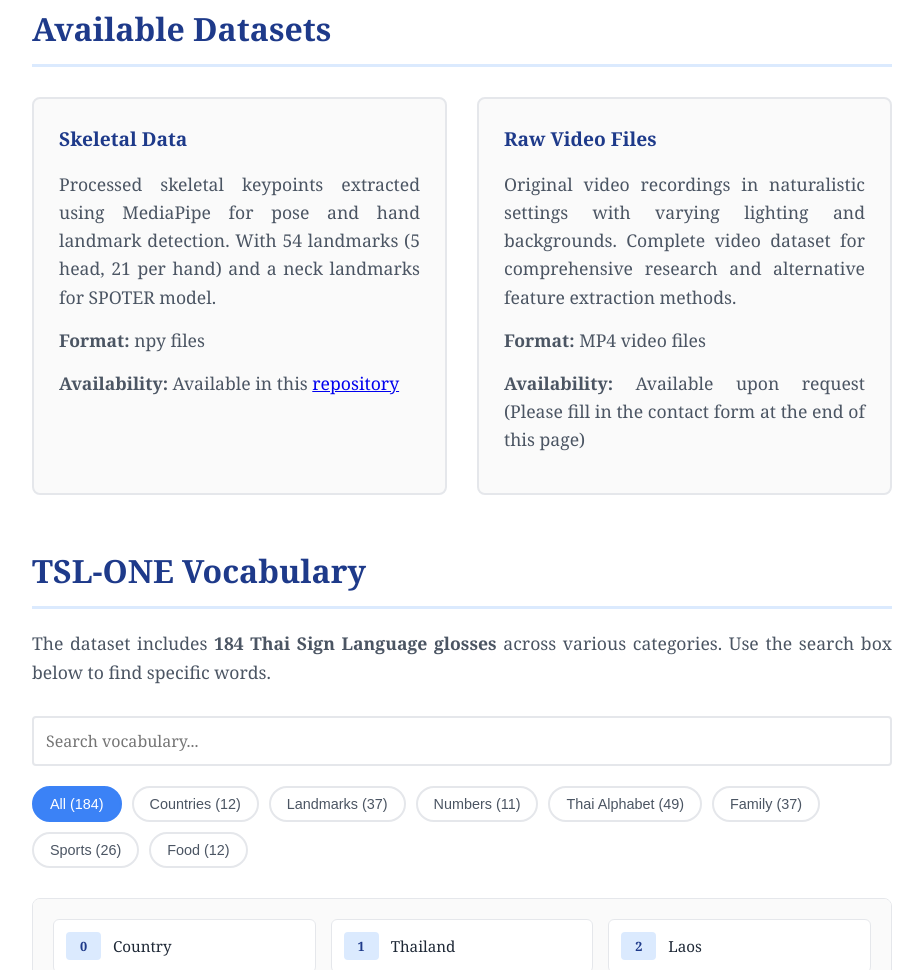
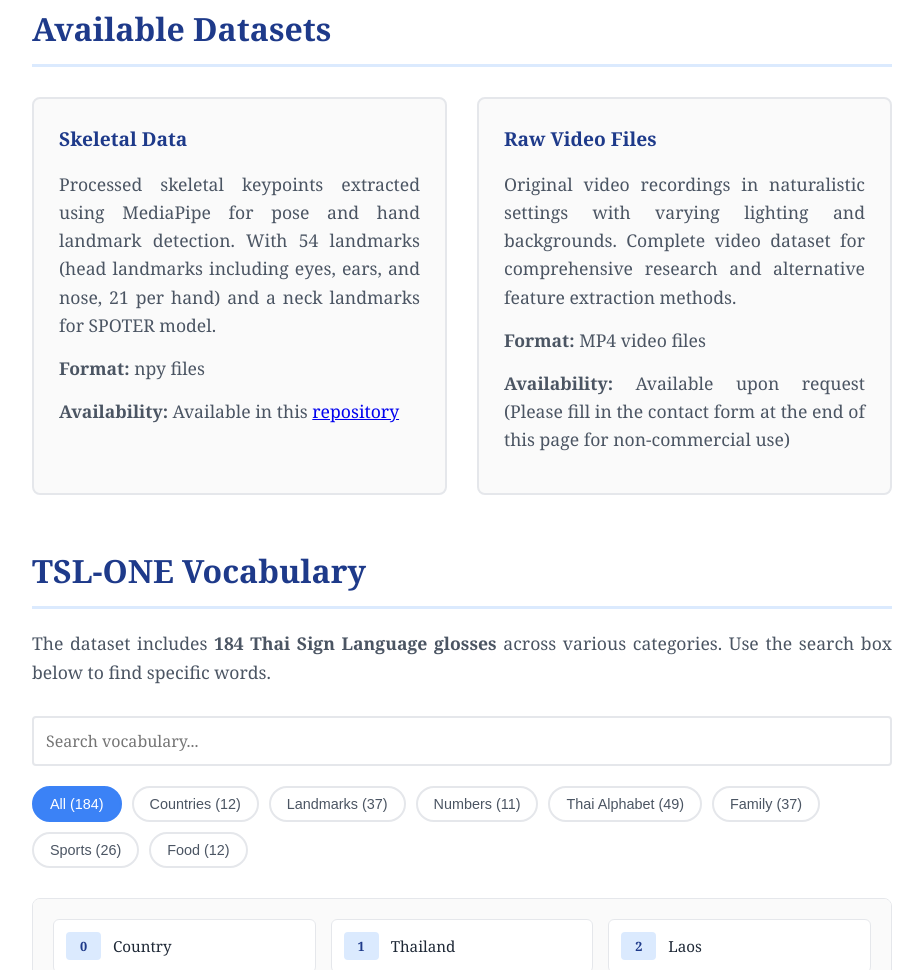
Before and after one commit to TSL-ONE/TSL-ONE.github.io, a plain HTML site: page index.html in a window 1280 px wide. Shown: the part 797-1767 px from the top of the page, without its empty margins (178-1101 px from the left). Drawn offline with Linux system fonts and the light colour scheme.

Commit message:
Correct some wordings

```diff
--- a/index.html
+++ b/index.html
@@ -56,7 +56,7 @@
                 <div class="dataset-grid">
                     <div class="dataset-card">
                         <h4>Skeletal Data</h4>
-                        <p>Processed skeletal keypoints extracted using MediaPipe for pose and hand landmark detection. With 54 landmarks (5 head, 21 per hand) and a neck landmarks for SPOTER model.</p>
+                        <p>Processed skeletal keypoints extracted using MediaPipe for pose and hand landmark detection. With 54 landmarks (head landmarks including eyes, ears, and nose, 21 per hand) and a neck landmarks for SPOTER model.</p>
                         <p><strong>Format:</strong> npy files</p>
                         <p><strong>Availability:</strong> Available in this <a href="https://github.com/TSL-ONE/TSL-ONE.github.io/tree/62ff4924873fbb20b8691bc36591dfa72c0b4f9a/data" target="_blank">repository</a></p>
                     </div>
@@ -64,7 +64,7 @@
                         <h4>Raw Video Files</h4>
                         <p>Original video recordings in naturalistic settings with varying lighting and backgrounds. Complete video dataset for comprehensive research and alternative feature extraction methods.</p>
                         <p><strong>Format:</strong> MP4 video files</p>
-                        <p><strong>Availability:</strong> Available upon request (Please fill in the contact form at the end of this page)</p>
+                        <p><strong>Availability:</strong> Available upon request (Please fill in the contact form at the end of this page for non-commercial use)</p>
                     </div>
                 </div>
             </section>
```
